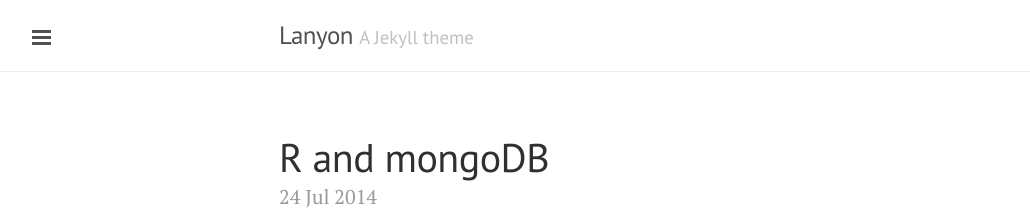
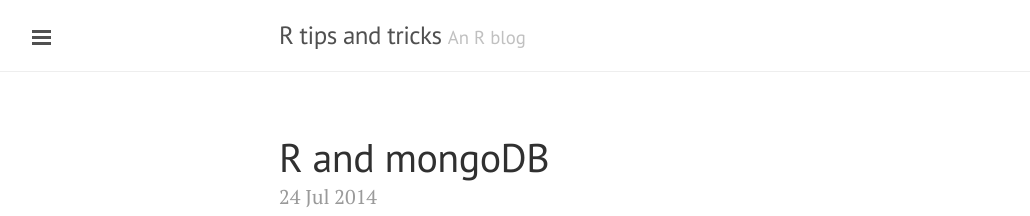
Before and after one commit to afrdiaz/afrdiaz.github.io, a Jekyll site: the page built from index.html, in a window 1280 px wide. Shown: the top 216 px of the page, without its empty margins (1-1031 px from the left). Built offline with Jekyll 4.4.1, drawn with Linux system fonts in a browser that asks for light colours; Markdown is read by kramdown in place of the engine named in the settings; the list of posts is cut into pages by our own code.

Commit message:
Update _config.yml

```diff
--- a/_config.yml
+++ b/_config.yml
@@ -6,9 +6,9 @@
 permalink:        pretty
 
 # Setup
-title:            Lanyon
-tagline:          'A Jekyll theme'
-description:      'A reserved <a href="http://jekyllrb.com" target="_blank">Jekyll</a> theme that places the utmost gravity on content with a hidden drawer. Made by <a href="https://twitter.com/mdo" target="_blank">@mdo</a>.'
+title:            R tips and tricks
+tagline:          'An R blog'
+description:      'Created by <a href="mailto:afragos1@itam.mx">Antonio Fragoso</a> a Data Scientist student at <a href="http:www.itam.mx">ITAM</a>'
 url:              http://lanyon.getpoole.com
 baseurl:          '/'
 paginate:         5
```
